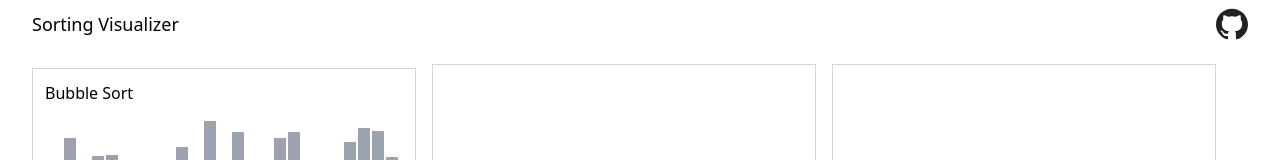
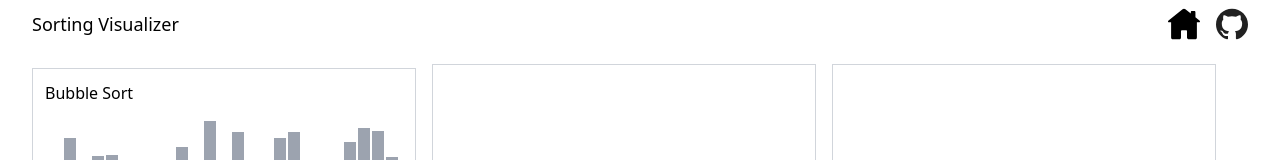
Before and after one commit to khan-ajamal/sorting-visualizer, a React (Create React App) app: page / in a window 1280 px wide. Shown: the top 160 px of the page. Built offline with nearby package versions, Linux system fonts and the light colour scheme.

Commit message:
Add home link

```diff
--- a/src/App.js
+++ b/src/App.js
@@ -2,6 +2,7 @@ import React from "react";
 
 import Visualizer from "visualizer";
 
+import { ReactComponent as HomeIcon } from "icons/home.svg";
 import { ReactComponent as GitHubIcon } from "icons/github.svg";
 
 const App = () => {
@@ -13,7 +14,14 @@ const App = () => {
                         <h1 className="text-lg">Sorting Visualizer</h1>
                     </a>
                 </div>
-                <div className="h-full flex items-center">
+                <div className="h-full flex items-center space-x-4">
+                    <a
+                        href="https://ajamalkhan.com/"
+                        target="_blank"
+                        rel="noreferrer"
+                    >
+                        <HomeIcon className="h-8" />
+                    </a>
                     <a
                         href="https://github.com/khan-ajamal/sorting-visualizer"
                         target="_blank"
```
Also changed, not shown: src/icons/home.svg (added).
